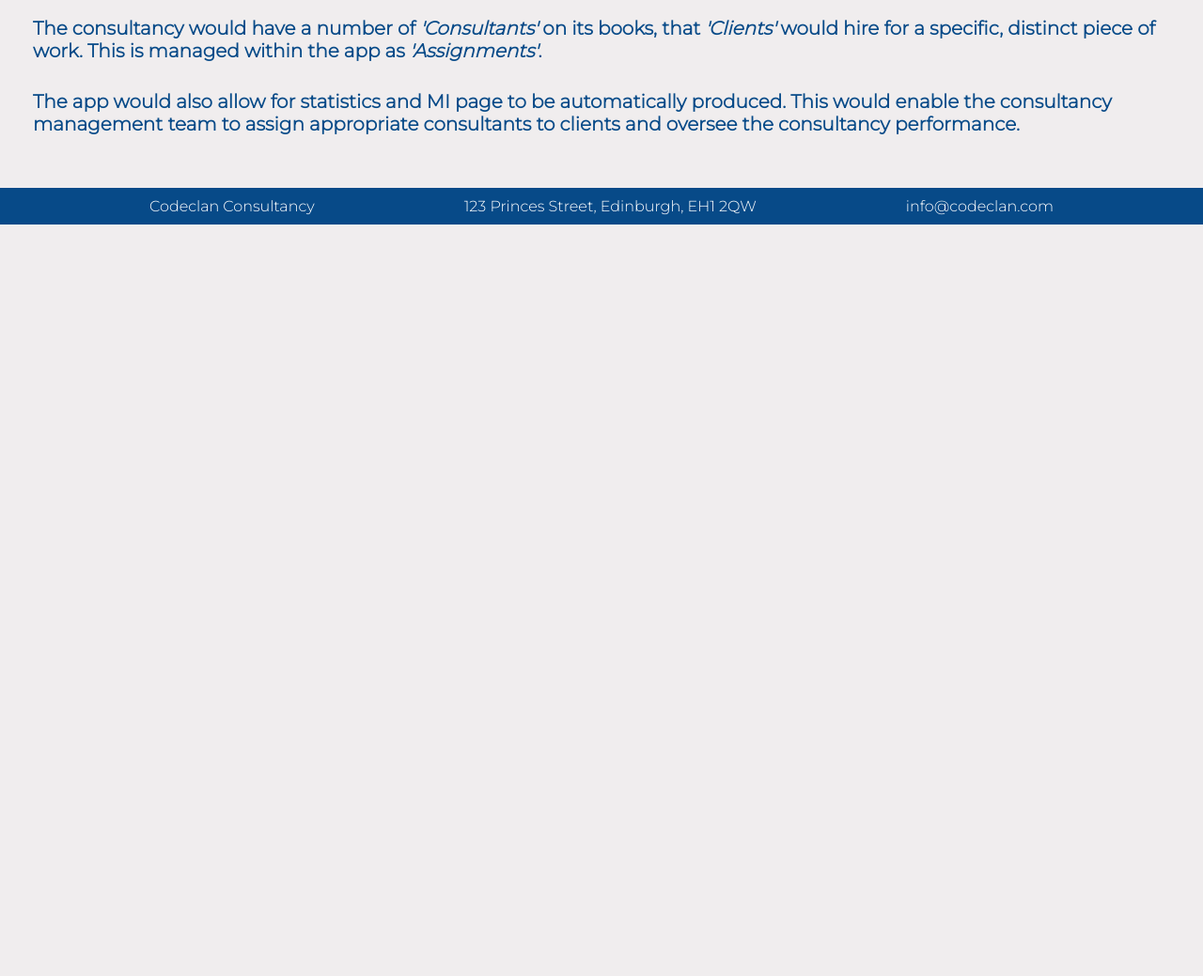
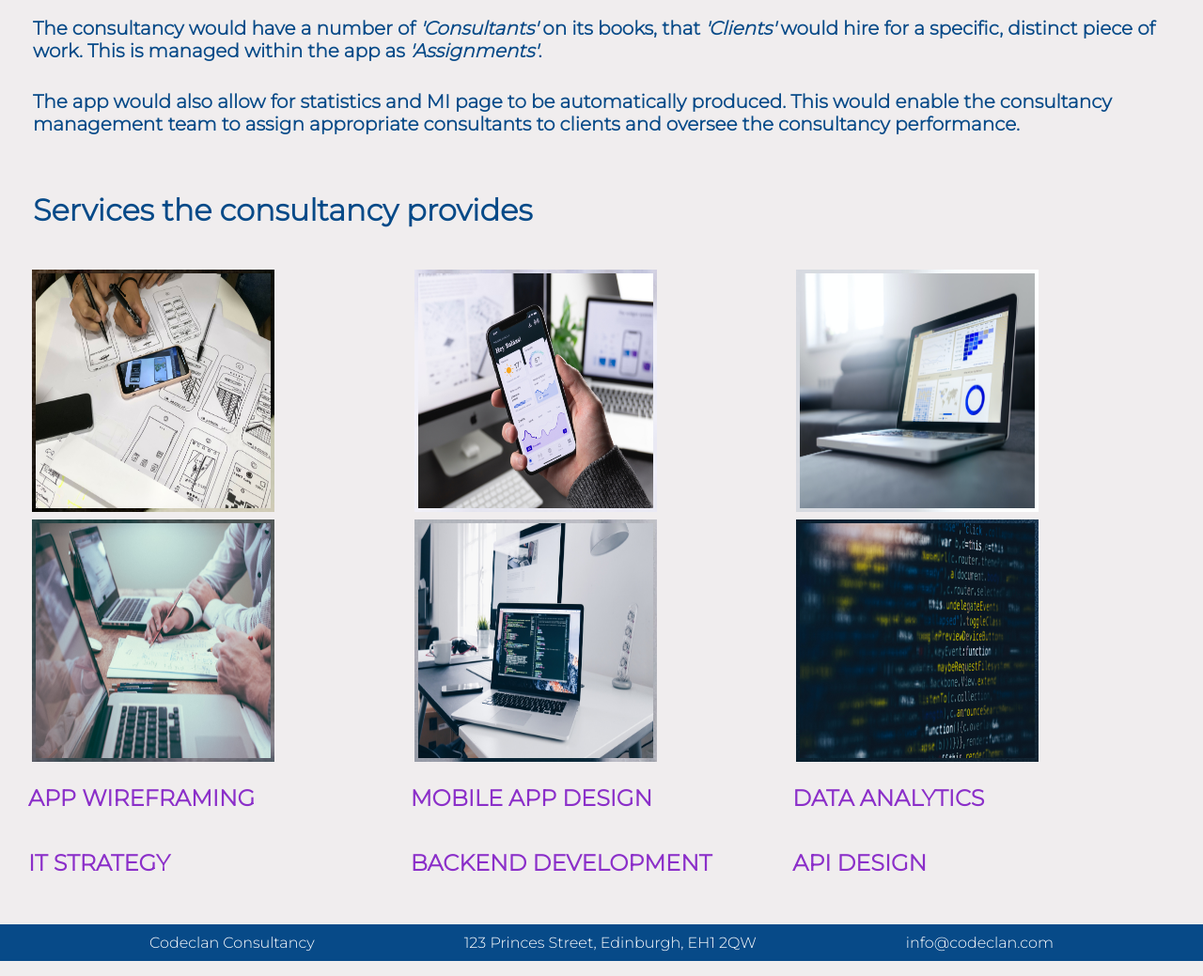
Before and after one commit to michaelmccoll/Project_Secure_Design, a Flask app: page / in a window 1280 px wide. Shown: the part 291-1330 px from the top of the page at 94% size. Before the commit the page ends 530 px from the top, so only its background shows below. Run offline with Flask 2, Linux system fonts and the light colour scheme.

Commit message:
Final code commit

```diff
--- /dev/null
+++ b/static/services.css
@@ -0,0 +1,64 @@
+.pic1 {
+    grid-area: pic1;
+    margin: 4px;
+    padding: 4px;
+    width: 250px;
+    height: 250px;
+    background-image: url(/static/img/wireframing.jpg);
+}
+
+.pic2 {
+    grid-area: pic2;
+    margin: 4px;
+    padding: 4px;
+    width: 250px;
+    height: 250px;
+    background-image:url(/static/img/mobile_app.jpg);
+}
+
+.pic3 {
+    grid-area: pic3;
+    margin: 4px;
+    padding: 4px;
+    width: 250px;
+    height: 250px;
+    background-image: url(/static/img/data_analytics.jpg);
+}
+
+.pic4 {
+    grid-area: pic4;
+    margin: 4px;
+    padding: 4px;
+    width: 250px;
+    height: 250px;
+    background-image: url(/static/img/IT_strategy.jpg);
+}
+.pic5 {
+    grid-area: pic5;
+    margin: 4px;
+    padding: 4px;
+    width: 250px;
+    height: 250px;
+    background-image: url(/static/img/coding.jpg);
+}
+.pic6 {
+    grid-area: pic6;
+    margin: 4px;
+    padding: 4px;
+    width: 250px;
+    height: 250px;
+    background-image: url(/static/img/coding_background.jpg);
+}
+
+.image {
+    display: grid;
+    grid-template-columns: 1fr 1fr 1fr;
+    grid-template-rows: auto;
+    justify-content: center;
+    align-items: center;
+    margin: 15px;
+    padding: 15px;
+    grid-template-areas:
+        "pic1 pic2 pic3"
+        "pic4 pic5 pic6";
+}
--- a/templates/base.html
+++ b/templates/base.html
@@ -11,6 +11,7 @@
     <link rel="stylesheet" href="{{ url_for('static', filename='form.css') }}">
     <link rel="stylesheet" href="{{ url_for('static', filename='profile.css') }}">
     <link rel="stylesheet" href="{{ url_for('static', filename='index.css') }}">
+    <link rel="stylesheet" href="{{ url_for('static', filename='services.css') }}">
     <title>Consultancy App</title>
 </head>
 <body>
--- a/templates/index.html
+++ b/templates/index.html
@@ -14,5 +14,19 @@
     </h4>
 
     <h4> </h4>
-
+<h1>Services the consultancy provides</h1>
+    <div class="image">
+        <h2>APP WIREFRAMING</h2>
+        <img class="pic1" src="/static/img/wireframing.jpg" alt="Wireframing">
+        <h2>MOBILE APP DESIGN</h2>
+        <img class="pic2" src="/static/img/mobile_app.jpg" alt="Mobile App Design">
+        <h2>DATA ANALYTICS</h2>
+        <img class="pic3" src="/static/img/data_analytics.jpg" alt="Analytics">
+        <h2>IT STRATEGY</h2>
+        <img class="pic4" src="/static/img/IT_strategy.jpg" alt="IT strategy">
+        <h2>BACKEND DEVELOPMENT</h2>
+        <img class="pic5" src="/static/img/coding.jpg" alt="Backend Development">
+        <h2>API DESIGN</h2>
+        <img class="pic6" src="/static/img/coding_background.jpg" alt="API Design">
+    </div>
 {% endblock %}
```
